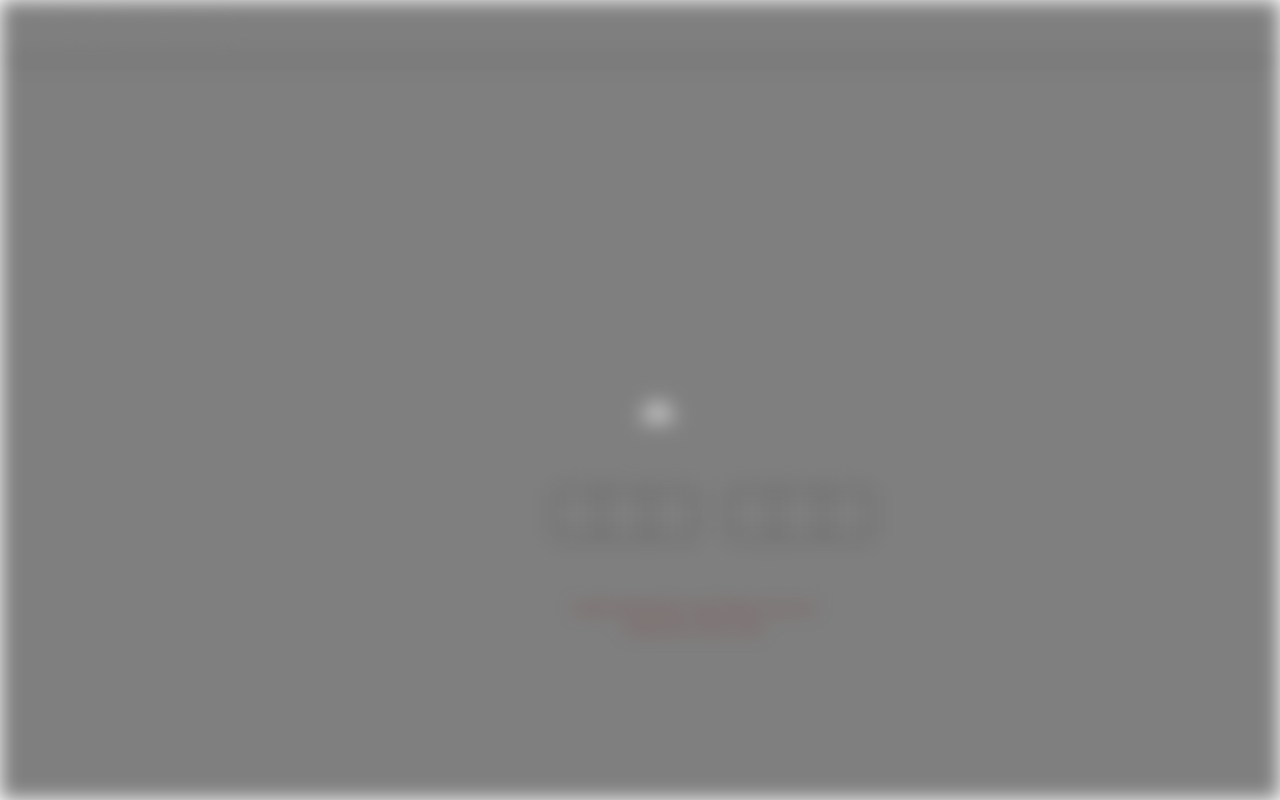
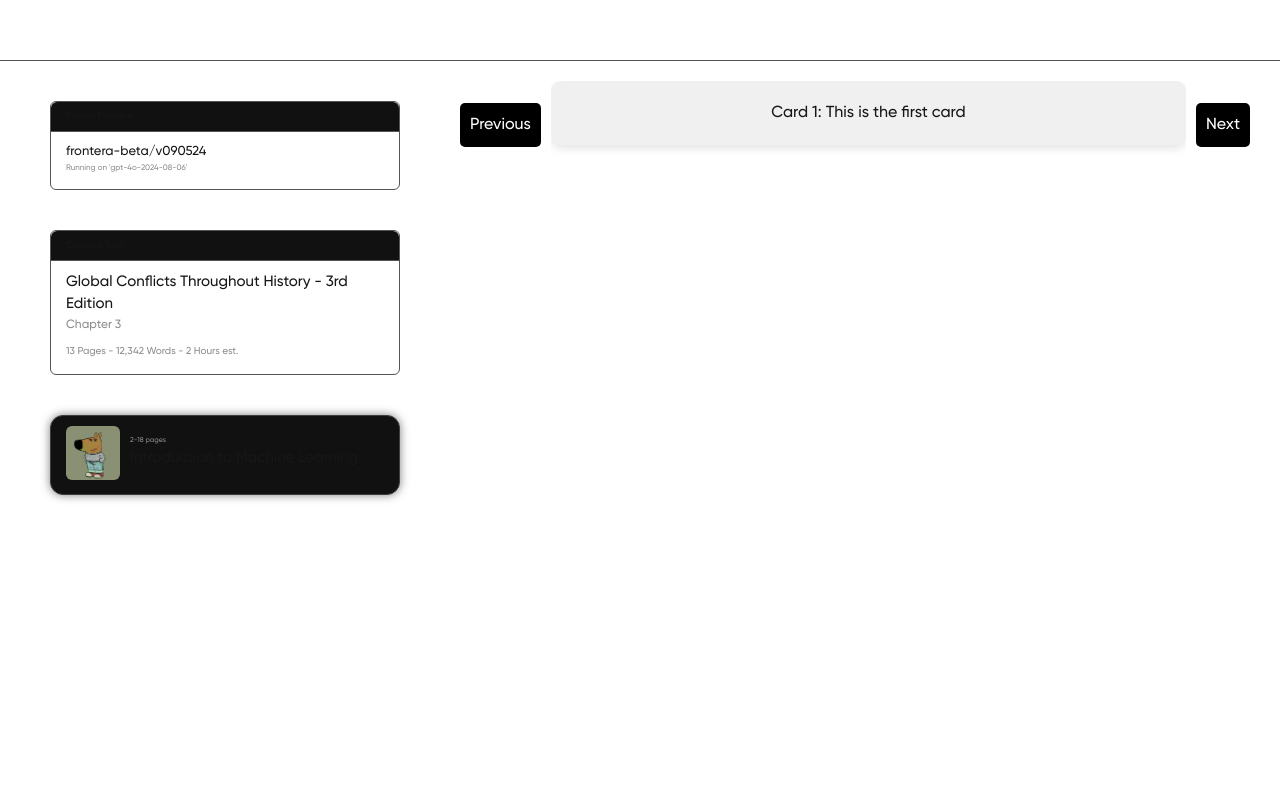
Before and after one commit to StudiaDev/studia-test-site, a Next.js app: page / in a window 1280 px wide. Shown: the top 800 px of the page. Built offline with nearby package versions, Linux system fonts and the light colour scheme.

Commit message:
current construction of carousel, UNFINISHED

```diff
--- a/src/app/page.js
+++ b/src/app/page.js
@@ -66,7 +66,7 @@ function RawChapterInformationContainer({book, chapterNum, pages, words, time})
 
 function CurrentCourseInformation({course, chapterNum, pages, image}) {
   return (
-    <div class='general-card'>
+    <div className='general-card'>
       <div className="chapter-information-container" style={{display: 'flex', flexDirection: 'row',  alignItems: 'center'}}>
         <div>
           <img src={image} className="course-image"></img>
@@ -97,51 +97,90 @@ export function InputOTPDemo() {
   )
 }
 
+const Carousel = () => {
+  const [currentIndex, setCurrentIndex] = useState(0);
+
+  const cards = [
+    { id: 1, text: "Card 1: This is the first card" },
+    { id: 2, text: "Card 2: Here’s the second card" },
+    { id: 3, text: "Card 3: Another card with text" },
+    { id: 4, text: "Card 4: The final card in this example" }
+  ];
+
+  const nextCard = () => {
+    setCurrentIndex((prevIndex) =>
+      prevIndex === cards.length - 1 ? 0 : prevIndex + 1
+    );
+  };
+
+  const prevCard = () => {
+    setCurrentIndex((prevIndex) =>
+      prevIndex === 0 ? cards.length - 1 : prevIndex - 1
+    );
+  };
+
+  return (
+    <div className="carousel-container">
+      <button onClick={prevCard} className="carousel-button">
+        Previous
+      </button>
+
+      <div className="carousel-card">
+        {cards.map((card, index) => (
+          <div
+            key={card.id}
+            className={`card ${index === currentIndex ? "active" : ""}`}
+          >
+            <p>{card.text}</p>
+          </div>
+        ))}
+      </div>
+
+      <button onClick={nextCard} className="carousel-button">
+        Next
+      </button>
+    </div>
+  );
+
+};
+
+
 export default function Home() {
 
   const [isBlurred, setIsBlurred] = useState(false);
   const [isIncorrect, setIsIncorrect] = useState(true);
 
-  useEffect(() => {
-      const timer = setTimeout(() => {
-        setIsBlurred(prevValue => !prevValue);
-      }, 3000);
-      return () => clearTimeout(timer);
-    }, []);
-    useEffect(() => {
-      const timer = setTimeout(() => {
-        setIsBlurred(prevValue => !prevValue);
-      }, 6000);
-      return () => clearTimeout(timer);
-    }, []);
-
     return (
       <main className={`dark ${isBlurred ? 'blurred' : ''}`}>
+        {/* Header */}
         <Header />
-      {/* <div className="elements">
+
+        {/* Flex container with sidebar and carousel */}
+        <div className="content-wrapper">
+          {/* Main content (sidebar-like) on the left */}
+          <div className="main-content">
+            <div className="elements">
               <PipelineInformationContainer checkpoint={"frontera-beta/v090524"} model={"gpt-4o-2024-08-06"} />
             </div>
             <div className="elements">
               <RawChapterInformationContainer book={"Global Conflicts Throughout History - 3rd Edition"} chapterNum={"Chapter 3"} pages={"13"} words={"12,342"} time={"2"} />
             </div>
             <div className="elements">
-        <CurrentCourseInformation chapterNum={"2"} course={"Introduction to Machine Learning"} pages={"18"}  time={"2"} image={"/images/character.png"}/>
-      </div> */}
-      <div className='auth-main-text'>Activate your test lecture
-        <div className='auth-sub-text'>Enter the 6-digit authorization code that was provided to you in the onboarding email.</div>
-        <div className="elements" >
-          <InputOTPDemo />
+              <CurrentCourseInformation chapterNum={"2"} course={"Introduction to Machine Learning"} pages={"18"} image={"/images/character.png"} />
             </div>
-        <div className='home-page-link'> Looking for our home page? Click here.</div>
-        <div class={`blank ${isIncorrect ? 'wrong-input' : ''}`}>Invalid authorization code. Make sure you’ve entered the correct code.</div>
           </div>
+
+          {/* Carousel Component on the right */}
+          <div className="carousel-wrapper">
+            <Carousel />
+          </div>
+        </div>
+
+        {/* Footer */}
         <div className='footer'>
-        <img src='/images/studia-small-logo.png' class="small-image" />
+          <img src='/images/studia-small-logo.png' className="small-image" />
           <div className="footer-subtext">AI pipelines adapted to your learning style.</div>
           <div className="copyright">© 2024, Crafted by passionate students in Texas.</div>
-      </div>
-      <div className={`overlay ${isBlurred ? 'active' : ''}`}>
-      <img src='/images/studia-small-logo.png' className="overlay-image" />
         </div>
       </main>
     );
--- a/src/styles/style.css
+++ b/src/styles/style.css
@@ -295,3 +295,77 @@ color: rgba(255, 255, 255, 0.6);
 .gray-text {
   color: var(--gray);
 }
+
+.content-wrapper {
+  display: flex;
+  flex-direction: row;
+  align-items: flex-start;
+  justify-content: flex-start;
+  padding: 20px;
+}
+
+/* Main content (sidebar-like) on the left */
+.main-content {
+  flex: 1;
+  display: flex;
+  flex-direction: column;
+  margin-right: 20px; /* Space between main content and carousel */
+}
+
+/* Carousel wrapper on the right */
+.carousel-wrapper {
+  width: 100vw; /* Adjust the width as needed */
+  height: 100vh;
+}
+
+.carousel-container {
+  display: flex;
+  align-items: center;
+  justify-content: center;
+  width: 100%;
+  position: relative;
+}
+
+.carousel-card {
+  display: flex;
+  /* width: 300px;
+  height: 200px; */
+  overflow: hidden;
+  position: relative;
+}
+
+.card {
+  min-width: 100%;
+  height: 100%;
+  /* position: absolute; */
+  transform: translateX(100%);
+  opacity: 0;
+  transition: all 0.5s ease-in-out;
+  display: flex;
+  align-items: center;
+  justify-content: center;
+  background-color: #f0f0f0;
+  border-radius: 10px;
+  padding: 20px;
+  box-shadow: 0 4px 8px rgba(0, 0, 0, 0.1);
+}
+
+.card.active {
+  transform: translateX(0);
+  opacity: 1;
+  z-index: 1;
+}
+
+.carousel-button {
+  background-color: #000000;
+  color: white;
+  border: none;
+  padding: 10px;
+  margin: 0 10px;
+  cursor: pointer;
+  border-radius: 5px;
+}
+
+.carousel-button:hover {
+  background-color: #0056b3;
+}
```
Lines whose indentation alone changed are shown as unchanged.
